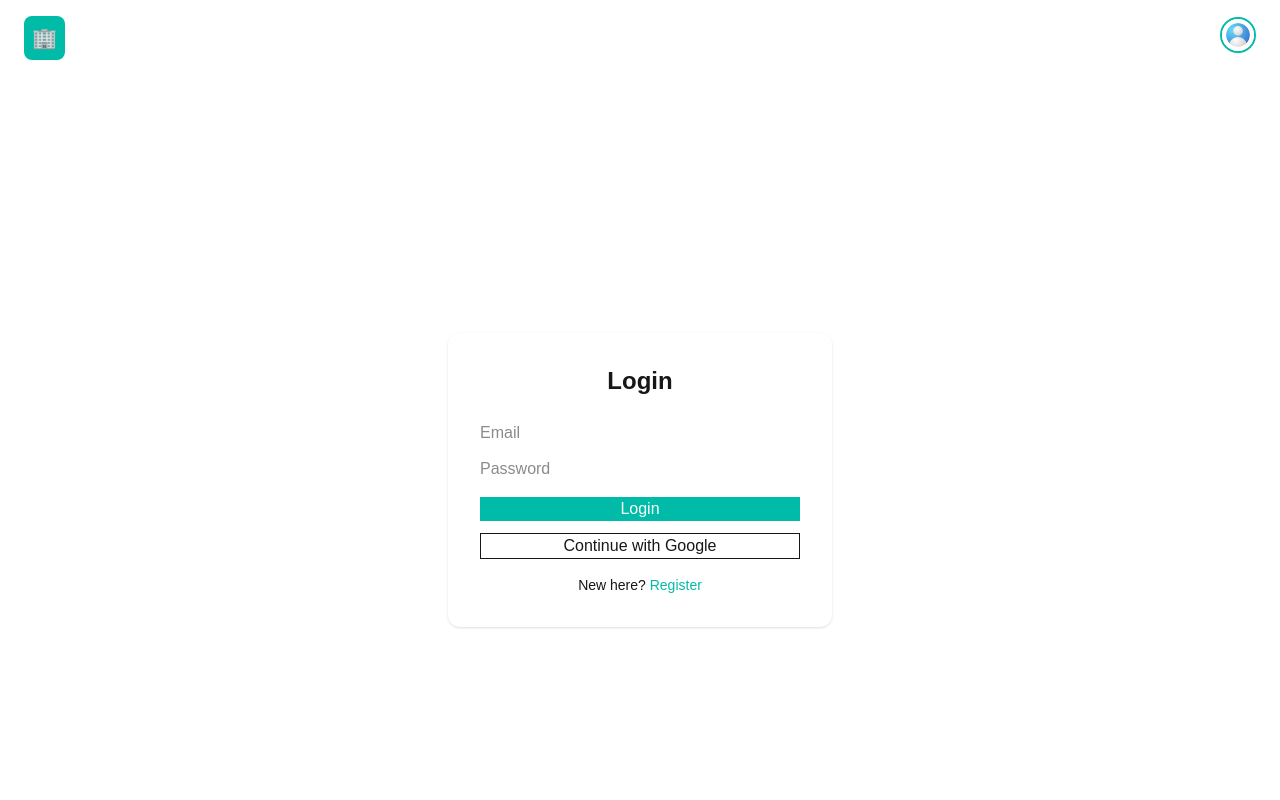
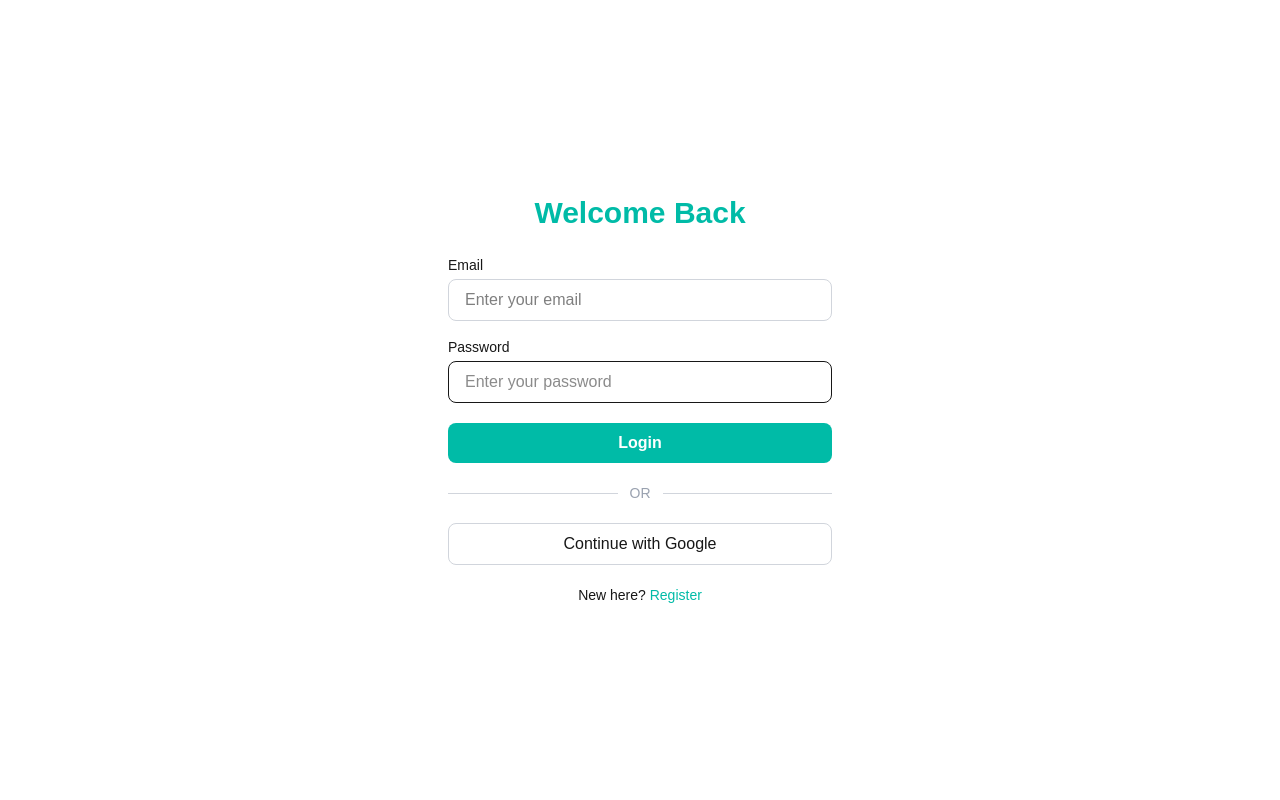
Before and after one commit to jannatulnila/Luxe-Stay-client, a Next.js app: page /login in a window 1280 px wide. Shown: the top 800 px of the page. Built offline with nearby package versions, Linux system fonts and the light colour scheme.

Commit message:
Implement AuthProvider and QueryProvider for session and query management Update login page with improved UI and functionality Integrate Axios for secure API requests Update Home page to include Navbar and Footer components

```diff
--- a/package.json
+++ b/package.json
@@ -9,6 +9,8 @@
     "lint": "eslint"
   },
   "dependencies": {
+    "@tanstack/react-query": "^5.90.16",
+    "axios": "^1.13.2",
     "bcrypt": "^6.0.0",
     "framer-motion": "^12.24.7",
     "mongodb": "^7.0.0",
--- a/src/app/(auth)/login/page.jsx
+++ b/src/app/(auth)/login/page.jsx
@@ -1,3 +1,85 @@
+// "use client";
+
+// import { signIn } from "next-auth/react";
+// import Link from "next/link";
+// import toast from "react-hot-toast";
+
+// export default function LoginPage() {
+//   const handleLogin = async (e) => {
+//     e.preventDefault();
+//     const email = e.target.email.value;
+//     const password = e.target.password.value;
+
+//     const res = await signIn("credentials", {
+//       email,
+//       password,
+//       redirect: false,
+//     });
+
+//     if (res?.error) toast.error(res.error);
+//     else toast.success("Login successful!");
+//   };
+
+//   return (
+//     <div className="min-h-screen flex items-center justify-center">
+//       <form onSubmit={handleLogin} className="bg-white p-8 rounded-xl shadow w-96">
+//         <h2 className="text-2xl font-bold mb-6 text-center">Login</h2>
+
+//         <input name="email" placeholder="Email" className="input" required />
+//         <input name="password" type="password" placeholder="Password" className="input mt-3" required />
+
+//         <button className="btn bg-teal-500 w-full mt-4 text-white">Login</button>
+
+//         <button
+//           type="button"
+//           onClick={() => signIn("google")}
+//           className="btn border w-full mt-3"
+//         >
+//           Continue with Google
+//         </button>
+
+//         <p className="text-sm mt-4 text-center">
+//           New here? <Link href="/register" className="text-teal-500">Register</Link>
+//         </p>
+//       </form>
+//     </div>
+//   );
+// }
+
+
+// "use client";
+// import { signIn } from "next-auth/react";
+// import toast from "react-hot-toast";
+
+// const LoginPage = () => {
+//   const handleLogin = async (e) => {
+//     e.preventDefault();
+//     const email = e.target.email.value;
+//     const password = e.target.password.value;
+
+//     const res = await signIn("credentials", {
+//       email,
+//       password,
+//       redirect: false
+//     });
+
+//     if (res.ok) toast.success("Login successful");
+//     else toast.error("Invalid credentials");
+//   };
+
+//   return (
+//     <form onSubmit={handleLogin}>
+//       <input name="email" />
+//       <input name="password" type="password" />
+//       <button>Login</button>
+//       <button onClick={() => signIn("google")}>Google Login</button>
+//     </form>
+//   );
+// };
+
+// export default LoginPage;
+
+
 "use client";
 
 import { signIn } from "next-auth/react";
@@ -16,30 +98,77 @@ export default function LoginPage() {
       redirect: false,
     });
 
-    if (res?.error) toast.error(res.error);
-    else toast.success("Login successful!");
+    if (res?.error) {
+      toast.error(res.error);
+    } else {
+      toast.success("Login successful!");
+    }
   };
 
   return (
-    <div className="min-h-screen flex items-center justify-center">
-      <form onSubmit={handleLogin} className="bg-white p-8 rounded-xl shadow w-96">
-        <h2 className="text-2xl font-bold mb-6 text-center">Login</h2>
+    <div className="min-h-screen flex items-center justify-center ">
+      <form
+        onSubmit={handleLogin}
+        className="w-full max-w-md bg-white rounded-2xl  p-8"
+      >
+        <h2 className="text-3xl font-bold text-center text-teal-500 mb-6">
+          Welcome Back
+        </h2>
 
-        <input name="email" placeholder="Email" className="input" required />
-        <input name="password" type="password" placeholder="Password" className="input mt-3" required />
+        {/* Email */}
+        <div className="mb-4">
+          <label className="block text-sm text-teal-500font-medium mb-1">Email</label>
+          <input
+            name="email"
+            type="email"
+            placeholder="Enter your email"
+            className="w-full px-4 py-2 border border-gray-300 text-black rounded-lg focus:outline-none focus:ring-2 focus:ring-teal-400"
+            required
+          />
+        </div>
 
-        <button className="btn bg-teal-500 w-full mt-4 text-white">Login</button>
+        {/* Password */}
+        <div className="mb-5">
+          <label className="block text-sm font-medium mb-1">Password</label>
+          <input
+            name="password"
+            type="password"
+            placeholder="Enter your password"
+            className="w-full px-4 py-2 border rounded-lg focus:outline-none focus:ring-2 focus:ring-teal-400"
+            required
+          />
+        </div>
 
+        {/* Login Button */}
+        <button
+          type="submit"
+          className="w-full bg-teal-500 hover:bg-teal-600 text-white font-semibold py-2 rounded-lg transition"
+        >
+          Login
+        </button>
+
+        {/* Divider */}
+        <div className="flex items-center my-5">
+          <hr className="flex-grow border-gray-300" />
+          <span className="mx-3 text-sm text-gray-400">OR</span>
+          <hr className="flex-grow border-gray-300" />
+        </div>
+
+        {/* Google Login */}
         <button
           type="button"
           onClick={() => signIn("google")}
-          className="btn border w-full mt-3"
+          className="w-full border border-gray-300 hover:bg-gray-100 py-2 rounded-lg transition font-medium"
         >
           Continue with Google
         </button>
 
-        <p className="text-sm mt-4 text-center">
-          New here? <Link href="/register" className="text-teal-500">Register</Link>
+        {/* Register Link */}
+        <p className="text-sm text-center mt-5">
+          New here?{" "}
+          <Link href="/register" className="text-teal-500 font-medium hover:underline">
+            Register
+          </Link>
         </p>
       </form>
     </div>
--- a/src/app/layout.js
+++ b/src/app/layout.js
@@ -1,7 +1,7 @@
 import { Geist, Geist_Mono } from "next/font/google";
 import "./globals.css";
-import Navbar from "./components/Navbar";
-import Footer from "./components/Footer";
+import AuthProvider from "./providers/AuthProvider";
+import QueryProvider from "./providers/QueryProvider";
 
 const geistSans = Geist({
   variable: "--font-geist-sans",
@@ -14,7 +14,7 @@ const geistMono = Geist_Mono({
 });
 
 export const metadata = {
-  title: "Create Next App",
+  title: "LuxeStay",
   description: "Generated by create next app",
 };
 
@@ -24,9 +24,9 @@ export default function RootLayout({ children }) {
       <body
         className={`${geistSans.variable} ${geistMono.variable} antialiased`}
       >
-        <Navbar />
-        <main className="pt-20">{children}</main>
-        <Footer />
+      <AuthProvider>
+        <QueryProvider>{children}</QueryProvider>
+      </AuthProvider>
       </body>
     </html>
   );
--- a/src/app/lib/mongoDB.js
+++ /dev/null
@@ -1,15 +0,0 @@
-import { MongoClient } from "mongodb";
-
-const uri = process.env.MONGODB_URI;
-const options = {};
-
-let client;
-let clientPromise;
-
-if (!global._mongoClientPromise) {
-  client = new MongoClient(uri, options);
-  global._mongoClientPromise = client.connect();
-}
-clientPromise = global._mongoClientPromise;
-
-export default clientPromise;
--- a/src/app/page.js
+++ b/src/app/page.js
@@ -3,14 +3,18 @@ import HeroBanner from "./components/HeroBanner";
 import AboutBuilding from "./components/AboutBuilding";
 import Location from "./components/Location";
 import FAQSection from "./components/FAQSection";
+import Navbar from "./components/Navbar";
+import Footer from "./components/Footer";
 
 export default function Home() {
   return (
     <div>
+      <Navbar />
       <HeroBanner />
       <AboutBuilding />
       <FAQSection />
       <Location />
+      <Footer />
     </div>
   );
 }
--- /dev/null
+++ b/src/app/providers/AuthProvider.jsx
@@ -0,0 +1,6 @@
+"use client";
+import { SessionProvider } from "next-auth/react";
+
+export default function AuthProvider({ children }) {
+  return <SessionProvider>{children}</SessionProvider>;
+}
--- /dev/null
+++ b/src/app/providers/QueryProvider.jsx
@@ -0,0 +1,12 @@
+"use client";
+import { QueryClient, QueryClientProvider } from "@tanstack/react-query";
+
+const queryClient = new QueryClient();
+
+export default function QueryProvider({ children }) {
+  return (
+    <QueryClientProvider client={queryClient}>
+      {children}
+    </QueryClientProvider>
+  );
+}
--- /dev/null
+++ b/src/app/services/axiosPublic.js
@@ -0,0 +1,7 @@
+import axios from "axios";
+
+const axiosPublic = axios.create({
+  baseURL: process.env.NEXT_PUBLIC_API_URL
+});
+
+export default axiosPublic;
--- /dev/null
+++ b/src/app/services/axiosSecure.js
@@ -0,0 +1,16 @@
+import axios from "axios";
+import { getSession } from "next-auth/react";
+
+const axiosSecure = axios.create({
+  baseURL: process.env.NEXT_PUBLIC_API_URL
+});
+
+axiosSecure.interceptors.request.use(async (config) => {
+  const session = await getSession();
+  if (session?.user?.token) {
+    config.headers.Authorization = `Bearer ${session.user.token}`;
+  }
+  return config;
+});
+
+export default axiosSecure;
```
Also changed, not shown: src/app/api/auth/[...nextauth]/route.js (+90 -43 lines), 1 other file (tests, documents, lock files or other folders).
